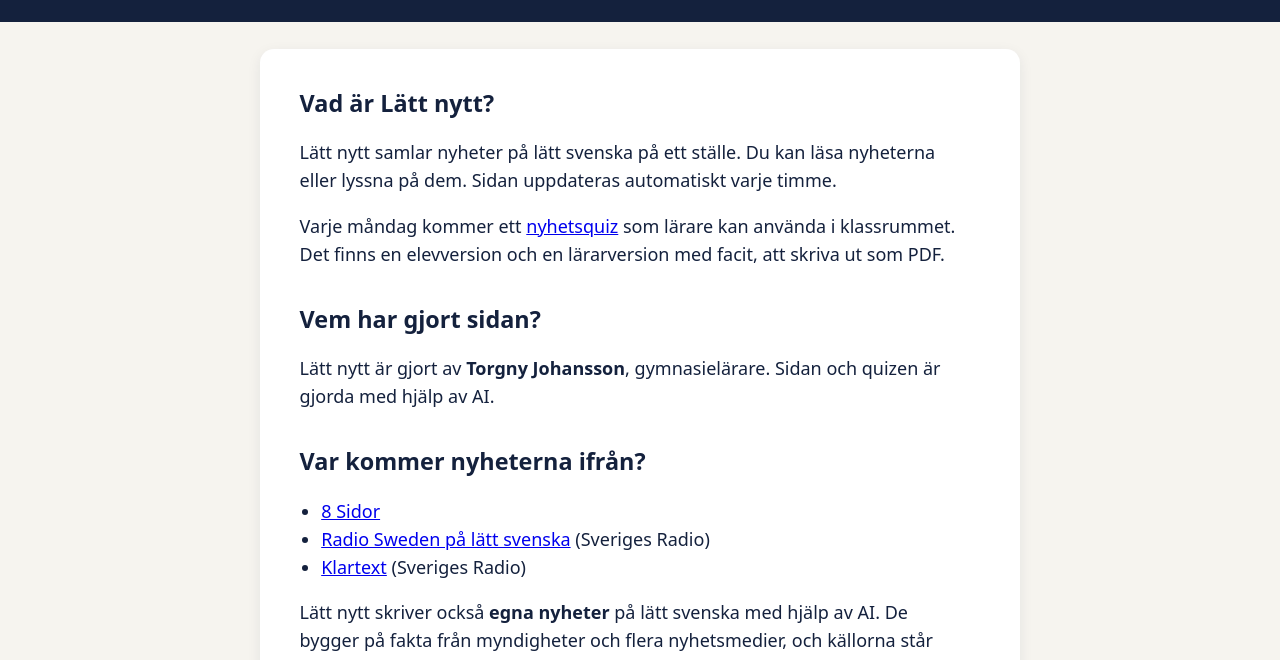
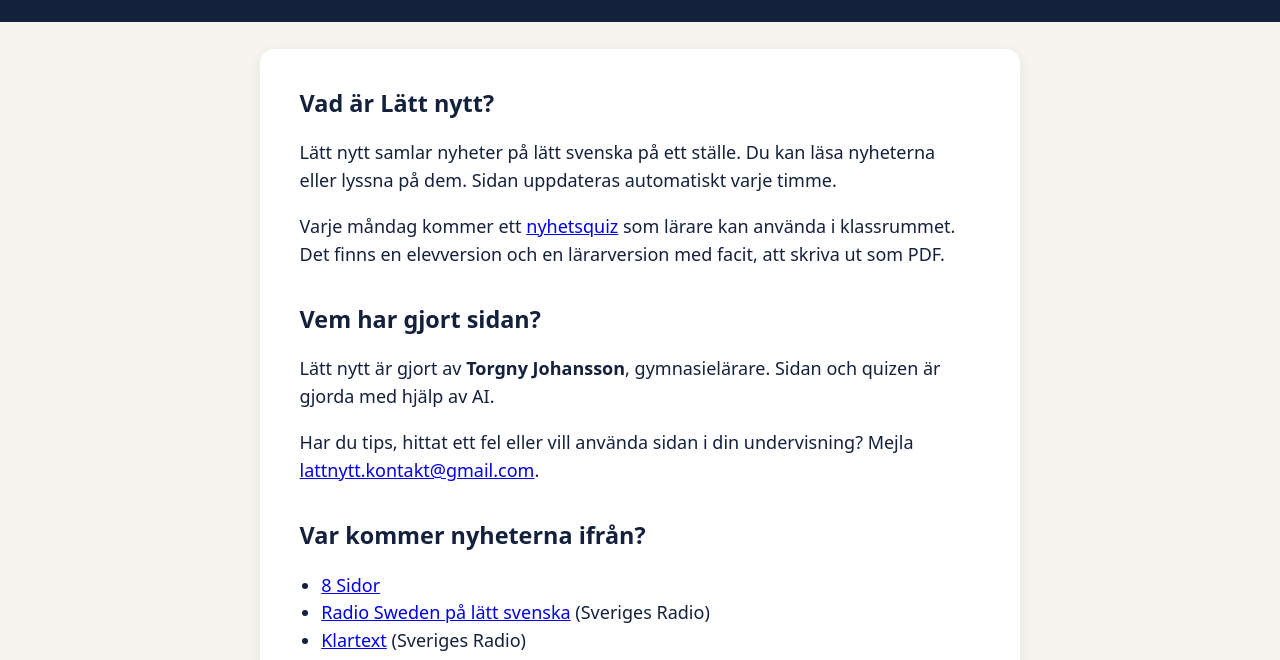
Before and after one commit to dragbasun69-jpg/lattnytt, a plain HTML site: page about.html in a window 1280 px wide. Shown: the part 109-769 px from the top of the page. Drawn offline with Linux system fonts and the light colour scheme.

Commit message:
Lägg till kontaktmejl på Om-sidan
Co-Authored-By: Claude Opus 5.5 <noreply@anthropic.com>
Claude-Session: https://claude.ai/code/session_01Y5oumAKhMUpEd22e6AZu1m

```diff
--- a/about.html
+++ b/about.html
@@ -61,7 +61,7 @@
 
   <script>
     // Kontaktadress för sajten. Lämna tom för att dölja kontaktraden.
-    const CONTACT_EMAIL = "";
+    const CONTACT_EMAIL = ["lattnytt.kontakt", "gmail.com"].join("@"); // delad för att försvåra för skräppostrobotar
     if (CONTACT_EMAIL) {
       const a = document.getElementById("contactLink");
       a.href = "mailto:" + CONTACT_EMAIL;
```
